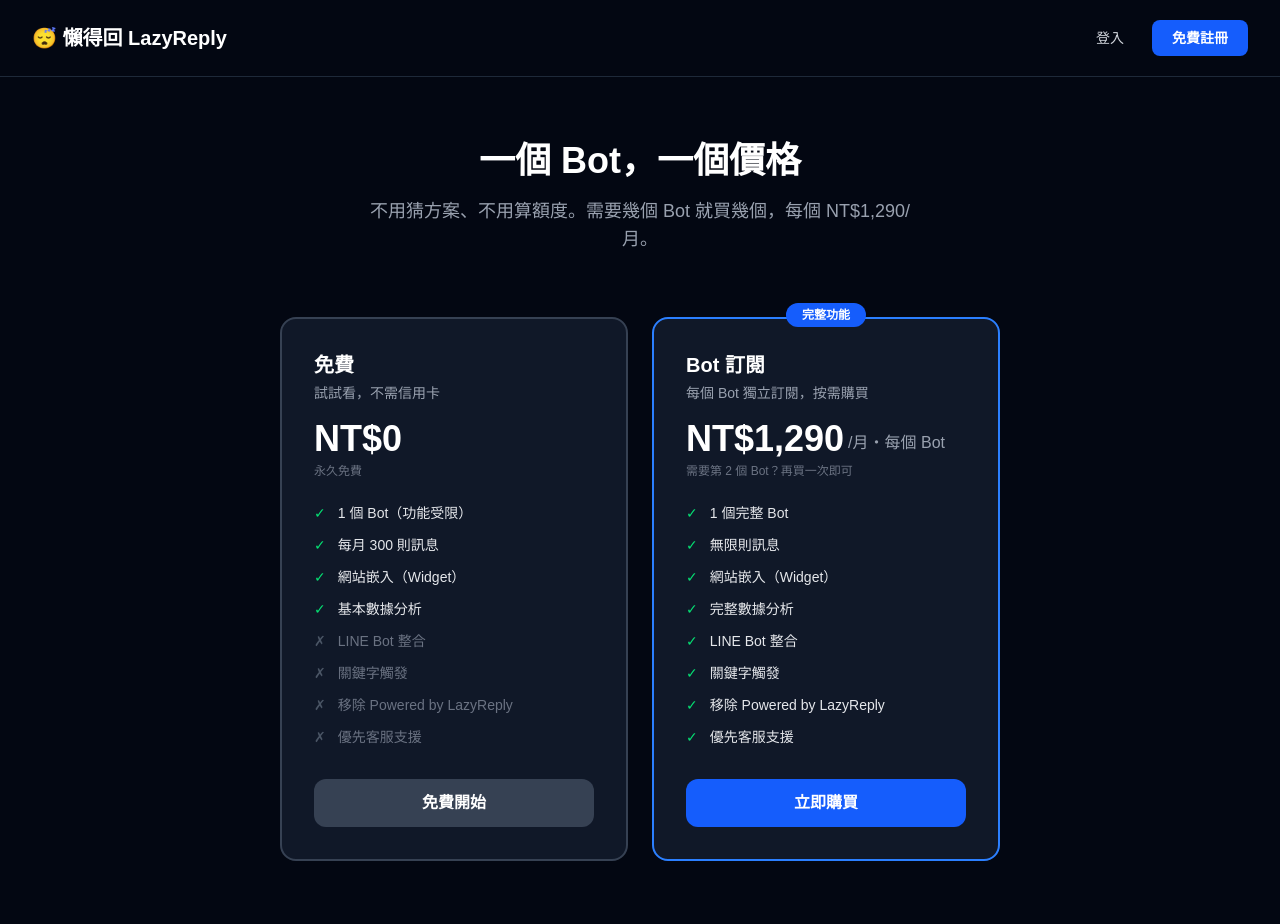
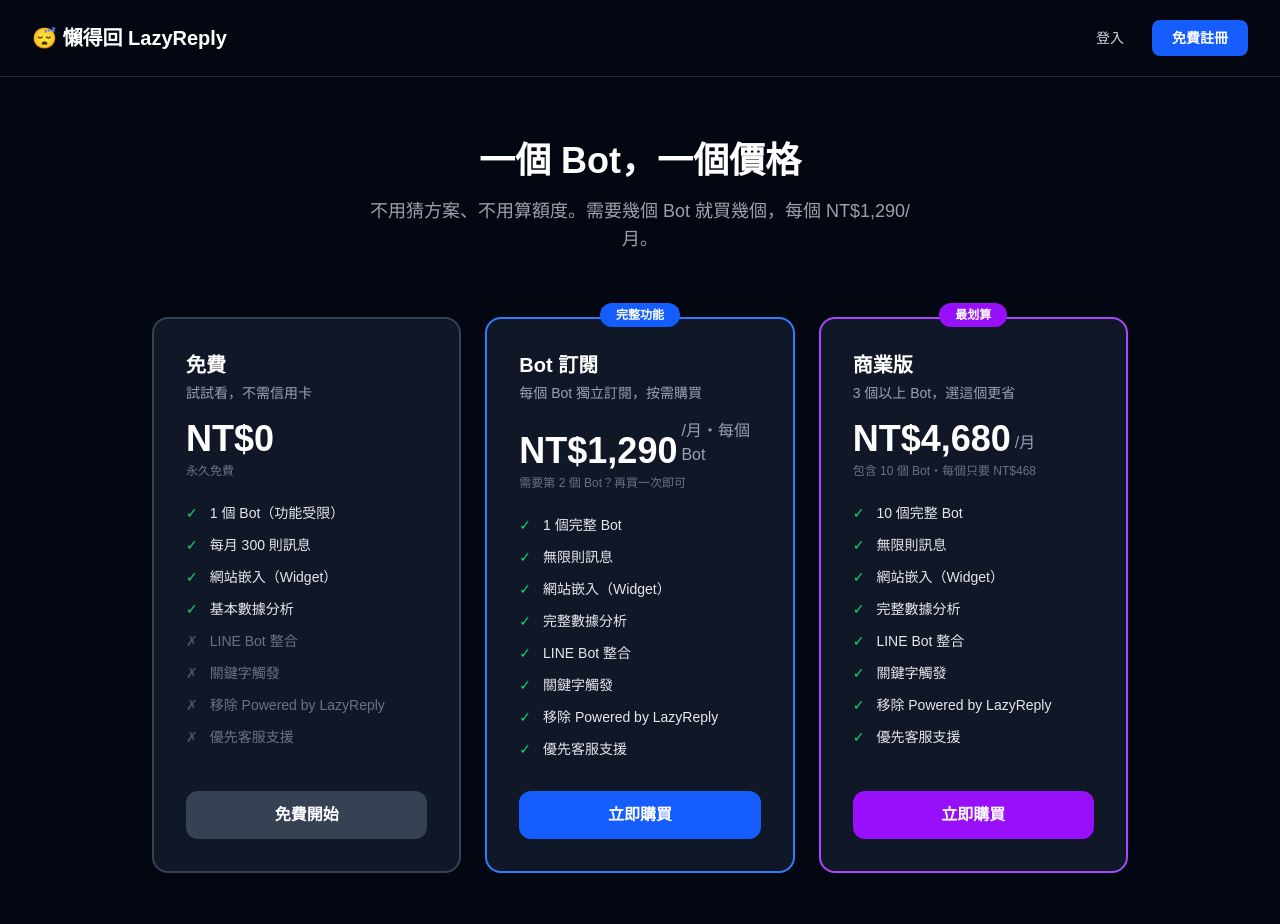
Before and after one commit to newfive111/ai-chatbot-frontend, a Next.js app: page /pricing in a window 1280 px wide. Shown: the top 924 px of the page. Built offline with nearby package versions, Linux system fonts and the light colour scheme.

Commit message:
feat: add business plan card (4680/month, 10 bots) to pricing page

```diff
--- a/app/pricing/page.tsx
+++ b/app/pricing/page.tsx
@@ -28,17 +28,17 @@ const PAID_FEATURES = [
 ];
 
 export default function PricingPage() {
-  const [loading, setLoading] = useState(false);
+  const [loading, setLoading] = useState<string | null>(null);
   const router = useRouter();
 
-  const handleBuy = async () => {
+  const handleBuy = async (plan: "bot" | "business") => {
     const token = localStorage.getItem("token");
     if (!token) {
       router.push("/login?redirect=/pricing");
       return;
     }
 
-    setLoading(true);
+    setLoading(plan);
     try {
       const res = await fetch(`${API}/stripe/checkout`, {
         method: "POST",
@@ -46,7 +46,7 @@ export default function PricingPage() {
           "Content-Type": "application/json",
           Authorization: `Bearer ${token}`,
         },
-        body: JSON.stringify({ plan: "bot", billing_cycle: "monthly" }),
+        body: JSON.stringify({ plan, billing_cycle: "monthly" }),
       });
 
       if (!res.ok) {
@@ -63,7 +63,7 @@ export default function PricingPage() {
       const msg = err instanceof Error ? err.message : String(err);
       alert(`連線失敗：${msg}`);
     } finally {
-      setLoading(false);
+      setLoading(null);
     }
   };
 
@@ -88,7 +88,7 @@ export default function PricingPage() {
       </section>
 
       {/* Plans */}
-      <section className="flex flex-col md:flex-row gap-6 px-6 pb-16 max-w-3xl mx-auto">
+      <section className="flex flex-col md:flex-row gap-6 px-6 pb-16 max-w-5xl mx-auto">
 
         {/* Free */}
         <div className="flex-1 bg-gray-900 rounded-2xl p-8 border-2 border-gray-700 flex flex-col">
@@ -136,11 +136,51 @@ export default function PricingPage() {
             ))}
           </ul>
           <button
-            onClick={handleBuy}
-            disabled={loading}
+            onClick={() => handleBuy("bot")}
+            disabled={loading !== null}
             className="w-full text-center py-3 rounded-xl font-semibold transition disabled:opacity-60 bg-blue-600 hover:bg-blue-700"
           >
-            {loading ? "跳轉中..." : "立即購買"}
+            {loading === "bot" ? "跳轉中..." : "立即購買"}
+          </button>
+        </div>
+
+        {/* Business */}
+        <div className="flex-1 relative bg-gray-900 rounded-2xl p-8 border-2 border-purple-500 flex flex-col">
+          <div className="absolute -top-4 left-1/2 -translate-x-1/2 bg-purple-600 text-white text-xs font-bold px-4 py-1 rounded-full">
+            最划算
+          </div>
+          <div className="mb-6">
+            <h2 className="text-xl font-bold mb-1">商業版</h2>
+            <p className="text-gray-400 text-sm mb-4">3 個以上 Bot，選這個更省</p>
+            <div className="flex items-end gap-1 mb-1">
+              <span className="text-4xl font-bold">NT$4,680</span>
+              <span className="text-gray-400 mb-1">/月</span>
+            </div>
+            <p className="text-gray-500 text-xs">包含 10 個 Bot・每個只要 NT$468</p>
+          </div>
+          <ul className="flex flex-col gap-3 mb-8 flex-1">
+            {[
+              "10 個完整 Bot",
+              "無限則訊息",
+              "網站嵌入（Widget）",
+              "完整數據分析",
+              "LINE Bot 整合",
+              "關鍵字觸發",
+              "移除 Powered by LazyReply",
+              "優先客服支援",
+            ].map((f) => (
+              <li key={f} className="flex items-center gap-3 text-sm">
+                <span className="text-green-400">✓</span>
+                <span className="text-gray-200">{f}</span>
+              </li>
+            ))}
+          </ul>
+          <button
+            onClick={() => handleBuy("business")}
+            disabled={loading !== null}
+            className="w-full text-center py-3 rounded-xl font-semibold transition disabled:opacity-60 bg-purple-600 hover:bg-purple-700"
+          >
+            {loading === "business" ? "跳轉中..." : "立即購買"}
           </button>
         </div>
       </section>
```
